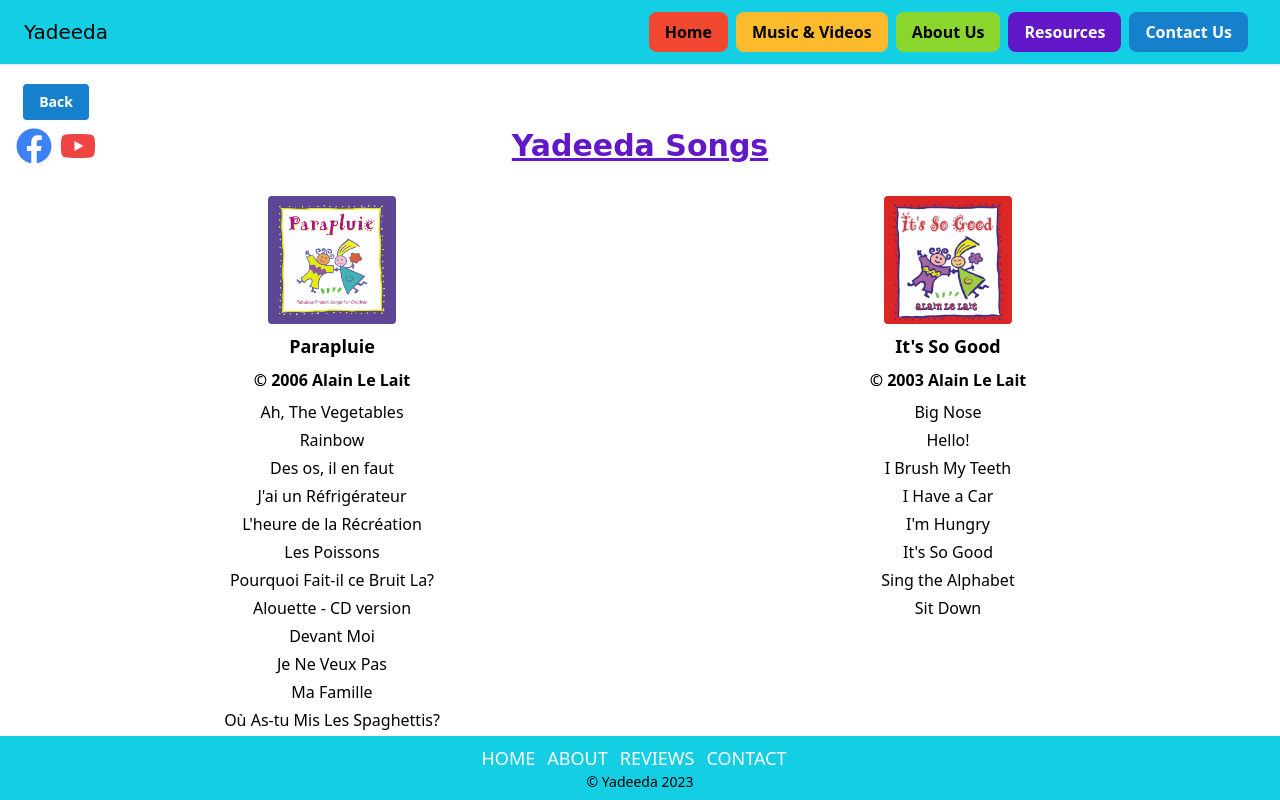
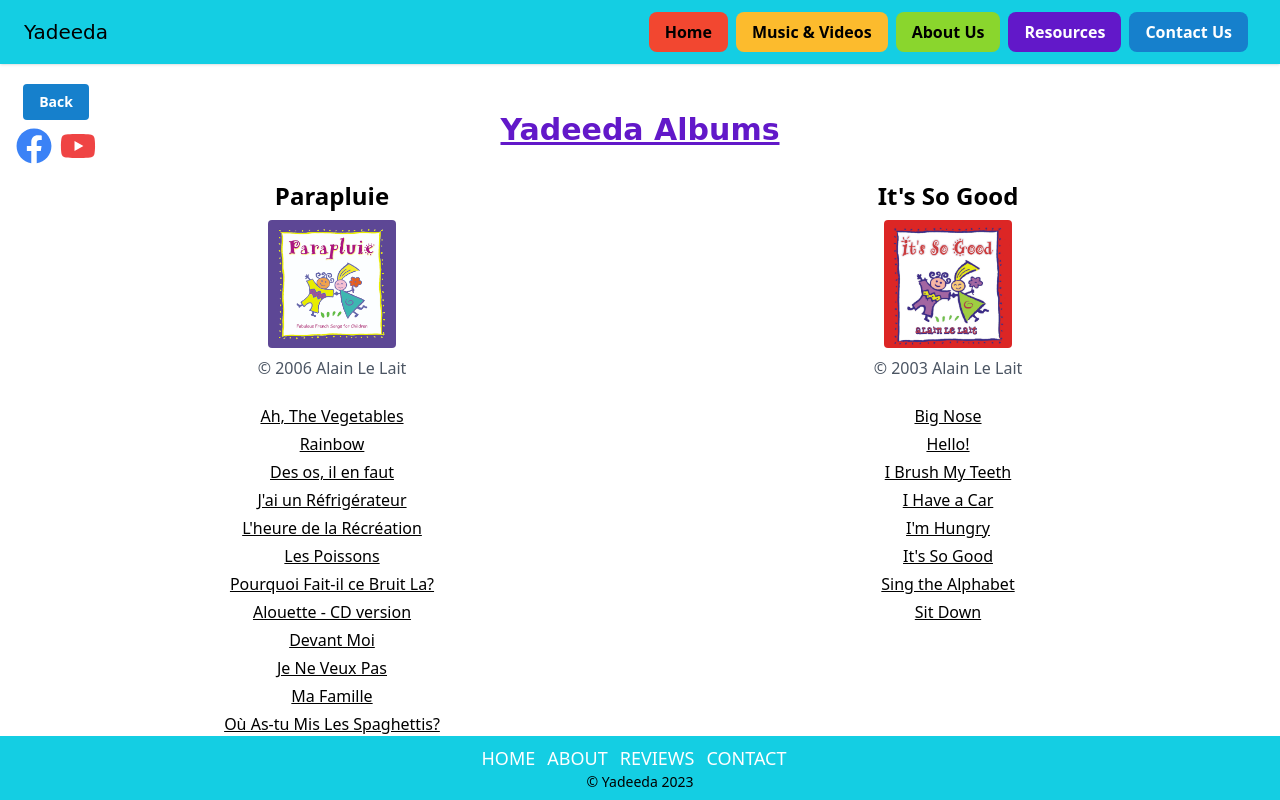
Before and after one commit to sjlelait/yadeeda, a React (Create React App) app: page /songs in a window 1280 px wide. Shown: the top 800 px of the page. Built offline with nearby package versions, Linux system fonts and the light colour scheme.

Commit message:
wip: edits styling

```diff
--- a/src/pages/Songs.js
+++ b/src/pages/Songs.js
@@ -4,7 +4,6 @@ import {songs} from '../MusicData';
 import PurchaseButtons from '../components/PurchaseButtons';
 
 const Songs = () => {
-    // Group songs by album
     const albums = songs.reduce((acc, song) => {
         const { album, image, copyright } = song;
         if (!acc[album]) {
@@ -16,18 +15,15 @@ const Songs = () => {
 
     return (
         <div>
-            <h1 className="text-xl mt-24 text-2xl lg:mt-16 lg:mb-8 lg:text-3xl font-bold font-homeP underline text-ydPurple">Yadeeda Songs</h1>
-            <div className="grid grid-cols-2 gap-4">
+            <h1 className="text-2xl mt-24 mb-8 text-2xl md:mt-12 md:text-3xl font-bold font-homeP underline text-ydPurple">Yadeeda Albums</h1>
+            <div className="grid grid-cols-1 gap-4 md:grid-cols-2 md:gap-y-8">
             {Object.entries(albums).map(([album, { image, copyright, title, songs }], index) => (
                 <div key={index} className="flex flex-col items-center mb-8">
-                    {/* Display album image */}
+                    <h1 className="text-2xl font-semibold mb-2">{title}</h1>
                     <img src={image} alt={title} className="w-32 h-32 object-cover mb-2 rounded" />
-                    {/* Display album title */}
-                    <h3 className="text-lg font-semibold mb-2">{title}</h3>
-                    <h3 className="text-md font-semibold mb-2">{copyright}</h3>
-                    {/* Display songs from the album */}
+                    <h3 className="text-md text-gray-600 mb-6">{copyright}</h3>
                     {songs.map((song) => (
-                        <Link to={`/song/${song.id}`} key={song.id} className="text-base mb-1">
+                        <Link to={`/song/${song.id}`} key={song.id} className="text-base hover:text-ydBlue underline mb-1">
                         {song.titleF || song.titleE}
                         </Link>
                     ))}
```
